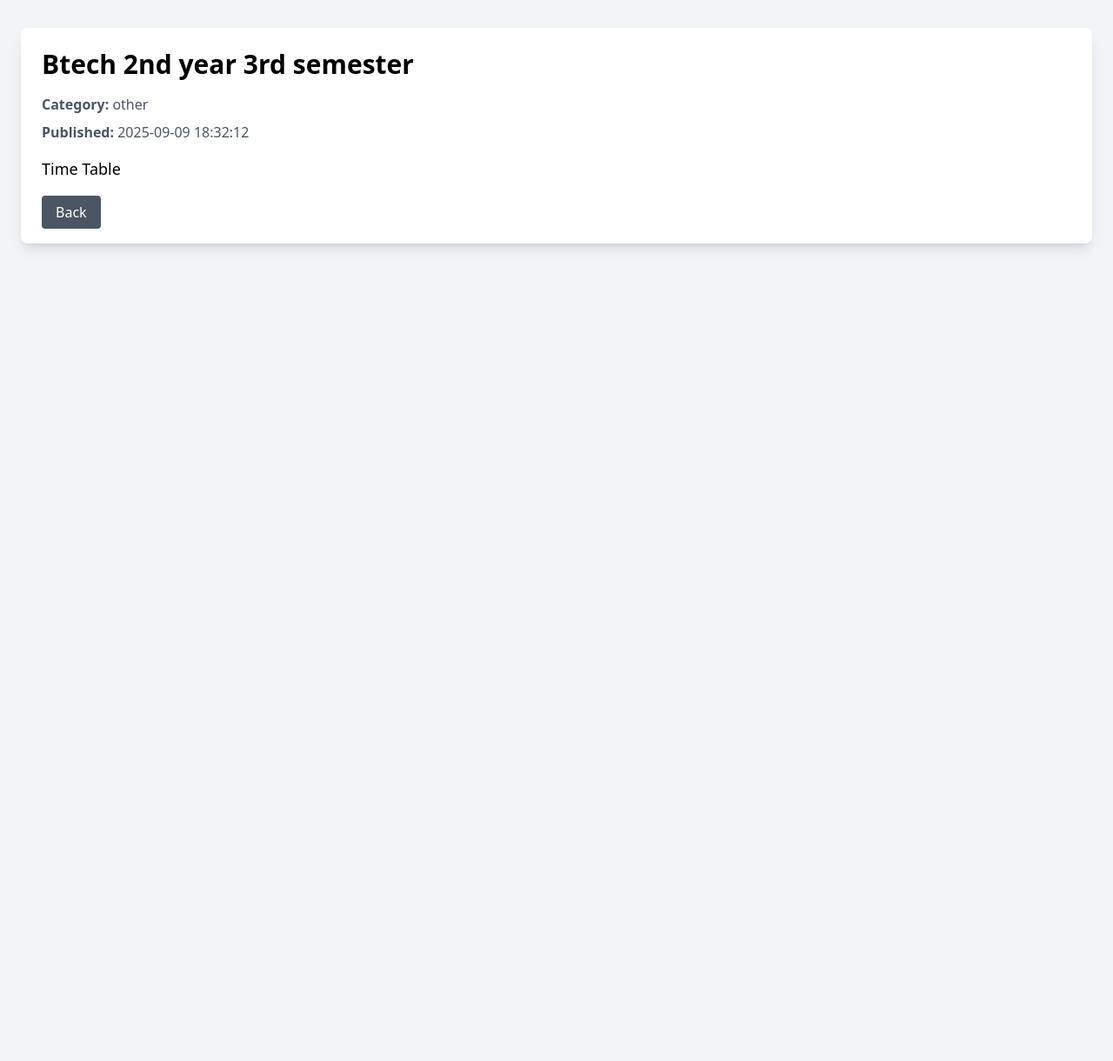
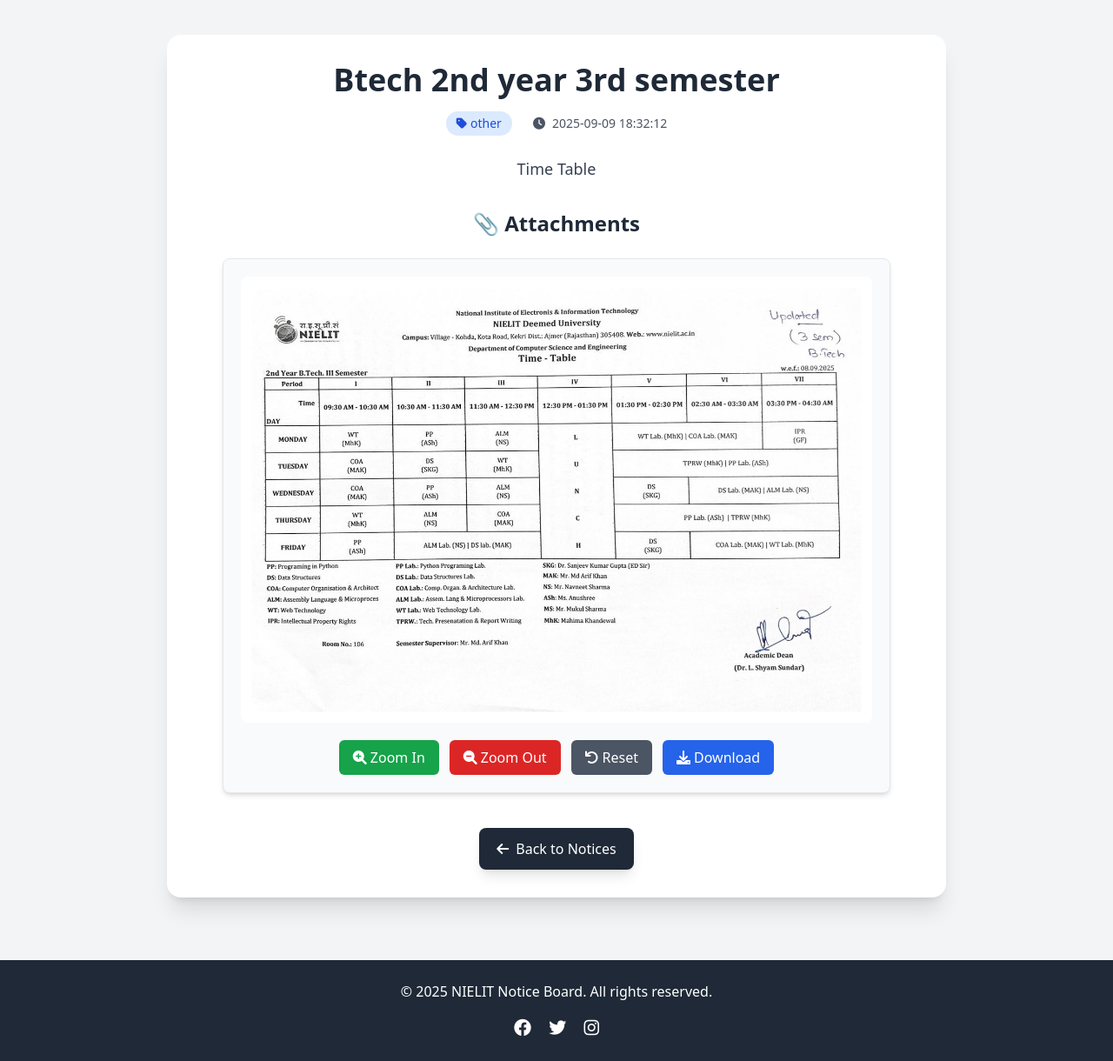
Before and after one commit to Khushisen/NIELIT-digital-notice-board, a Flask app: page /notice/6 in a window 1280 px wide. Shown: the whole page at 87% size. Before the commit the page ends 287 px from the top, so only its background shows below. Run offline with Flask 3, Linux system fonts and the light colour scheme; some libraries are stand-ins or nearby versions.

Commit message:
Refactor code structure for improved readability and maintainability

```diff
--- a/app.py
+++ b/app.py
@@ -93,7 +93,7 @@
     notice = Notice.query.get_or_404(id)
     files = notice.files.split(",") if notice.files else []
     file_urls = [url_for("uploaded_file", filename=f) for f in files]
-    return render_template("view_notice.html", notice=notice, file_urls=file_urls)
+    return render_template("view_notice.html", notice=notice, file_urls=file_urls,files=files)
 
 @app.route("/login", methods=["GET", "POST"])
 def login():
--- a/templates/view_notice.html
+++ b/templates/view_notice.html
@@ -4,41 +4,126 @@
   <meta charset="UTF-8">
   <title>{{ notice.title }}</title>
   <script src="https://cdn.tailwindcss.com"></script>
-  <link href="https://cdn.tailwindcss.com" rel="stylesheet">
   <link rel="stylesheet" href="https://cdnjs.cloudflare.com/ajax/libs/font-awesome/6.0.0-beta3/css/all.min.css">
 </head>
-<body class="bg-gray-100">
-  <div class="container mx-auto px-6 py-8">
-    <div class="bg-white shadow-lg rounded-lg p-6">
-      <h1 class="text-3xl font-bold mb-4">{{ notice.title }}</h1>
-      <p class="text-gray-600 mb-2"><strong>Category:</strong> {{ notice.category }}</p>
-      <p class="text-gray-600 mb-4"><strong>Published:</strong> {{ notice.timestamp.strftime('%Y-%m-%d %H:%M:%S') }}</p>
+<body class="bg-gray-100 min-h-screen flex flex-col justify-between">
+  <main class="flex-grow flex items-center justify-center py-10">
+    <div class="max-w-4xl w-full bg-white shadow-xl rounded-2xl p-8">
 
-      <p class="text-lg mb-6">{{ notice.content }}</p>
+      <!-- Title -->
+      <h1 class="text-4xl font-extrabold text-gray-800 mb-4 text-center">{{ notice.title }}</h1>
 
+      <!-- Meta Info -->
+      <div class="flex flex-wrap justify-center gap-6 text-gray-600 text-sm mb-6">
+        <span class="bg-blue-100 text-blue-700 px-3 py-1 rounded-full font-medium flex items-center">
+          <i class="fas fa-tag mr-1"></i>{{ notice.category }}
+        </span>
+        <span class="flex items-center">
+          <i class="fas fa-clock mr-2"></i>{{ notice.timestamp.strftime('%Y-%m-%d %H:%M:%S') }}
+        </span>
+      </div>
+
+      <!-- Content -->
+      <p class="text-lg text-gray-700 leading-relaxed mb-8 text-center">
+        {{ notice.content }}
+      </p>
+
+      <!-- Attachments -->
       {% if files %}
-        <h2 class="text-xl font-semibold mb-3">Attachments</h2>
-        <ul class="list-disc pl-6">
+        <h2 class="text-2xl font-semibold text-gray-800 mb-6 text-center">📎 Attachments</h2>
+        <div class="flex flex-col items-center gap-10">
           {% for file in files %}
             {% if file.endswith(('png','jpg','jpeg')) %}
-              <li class="mb-3">
-                <img src="{{ url_for('uploaded_file', filename=file) }}" alt="Notice Image" class="rounded shadow-md max-w-md">
-              </li>
+              <!-- Image Card -->
+              <div class="w-full max-w-3xl bg-gray-50 border rounded-lg shadow-md p-5 flex flex-col items-center">
+                <div class="overflow-hidden flex justify-center bg-white p-3 rounded-lg">
+                  <img id="image-{{ loop.index }}"
+                       src="{{ url_for('uploaded_file', filename=file) }}"
+                       alt="Notice Image"
+                       class="max-h-[600px] w-auto object-contain transition-transform duration-300 mx-auto"
+                       style="transform: scale(1);">
+                </div>
+
+                <!-- Button Group -->
+                <div class="mt-5 flex flex-wrap gap-3 justify-center">
+                  <button onclick="zoomImage('image-{{ loop.index }}', 1.2)"
+                          class="bg-green-600 hover:bg-green-700 text-white px-4 py-2 rounded-md flex items-center">
+                    <i class="fas fa-search-plus mr-1"></i> Zoom In
+                  </button>
+                  <button onclick="zoomImage('image-{{ loop.index }}', 0.8)"
+                          class="bg-red-600 hover:bg-red-700 text-white px-4 py-2 rounded-md flex items-center">
+                    <i class="fas fa-search-minus mr-1"></i> Zoom Out
+                  </button>
+                  <button onclick="resetZoom('image-{{ loop.index }}')"
+                          class="bg-gray-600 hover:bg-gray-700 text-white px-4 py-2 rounded-md flex items-center">
+                    <i class="fas fa-undo mr-1"></i> Reset
+                  </button>
+                  <a href="{{ url_for('uploaded_file', filename=file) }}" download
+                     class="bg-blue-600 hover:bg-blue-700 text-white px-4 py-2 rounded-md flex items-center">
+                    <i class="fas fa-download mr-1"></i> Download
+                  </a>
+                </div>
+              </div>
+
             {% elif file.endswith('pdf') %}
-              <li>
-                <a href="{{ url_for('uploaded_file', filename=file) }}" target="_blank" class="text-blue-600 hover:underline">
-                  📄 View PDF
+              <!-- PDF Card -->
+              <div class="w-full max-w-3xl bg-gray-50 border rounded-lg shadow-md p-6 flex flex-col items-center">
+                <div class="flex items-center space-x-4 mb-4">
+                  <i class="fas fa-file-pdf text-red-600 text-4xl"></i>
+                  <div class="text-center">
+                    <a href="{{ url_for('uploaded_file', filename=file) }}" target="_blank" class="text-blue-600 font-medium hover:underline block">
+                      View PDF
+                    </a>
+                    <p class="text-sm text-gray-500">{{ file }}</p>
+                  </div>
+                </div>
+                <a href="{{ url_for('uploaded_file', filename=file) }}" download
+                   class="bg-blue-600 hover:bg-blue-700 text-white px-4 py-2 rounded-md flex items-center">
+                  <i class="fas fa-download mr-1"></i> Download
                 </a>
-              </li>
+              </div>
             {% endif %}
           {% endfor %}
-        </ul>
+        </div>
       {% endif %}
 
-      <div class="mt-6">
-        <a href="{{ url_for('index') }}" class="bg-gray-600 hover:bg-gray-700 text-white px-4 py-2 rounded">Back</a>
+      <!-- Back Button -->
+      <div class="mt-10 text-center">
+        <a href="{{ url_for('index') }}"
+           class="inline-flex items-center bg-gray-800 hover:bg-gray-900 text-white px-5 py-3 rounded-lg font-medium shadow-lg transition">
+          <i class="fas fa-arrow-left mr-2"></i> Back to Notices
+        </a>
+      </div>
+
+    </div>
+  </main>
+
+  <!-- Footer -->
+  <footer class="bg-gray-800 text-white py-6 mt-8">
+    <div class="container mx-auto px-4 text-center">
+      <p>© 2025 NIELIT Notice Board. All rights reserved.</p>
+      <div class="mt-4 space-x-4">
+        <a href="https://www.facebook.com/profile.php?id=100018440221971" class="hover:text-blue-400"><i class="fab fa-facebook text-xl"></i></a>
+        <a href="https://x.com/AJM_NIELIT" class="hover:text-blue-400"><i class="fab fa-twitter text-xl"></i></a>
+        <a href="https://www.instagram.com/nielit_ajm?igsh=bGxmbHFtZHl2ZHNp" class="hover:text-blue-400"><i class="fab fa-instagram text-xl"></i></a>
       </div>
     </div>
-  </div>
+  </footer>
+
+  <!-- Zoom Script -->
+  <script>
+    function zoomImage(id, factor) {
+      const img = document.getElementById(id);
+      let currentScale = img.style.transform.match(/scale\(([^)]+)\)/);
+      let scale = currentScale ? parseFloat(currentScale[1]) : 1;
+      scale = scale * factor;
+      img.style.transform = `scale(${scale})`;
+    }
+
+    function resetZoom(id) {
+      const img = document.getElementById(id);
+      img.style.transform = 'scale(1)';
+    }
+  </script>
 </body>
 </html>
```
Also changed, not shown: instance/noticeboard.db, 1 other file.
